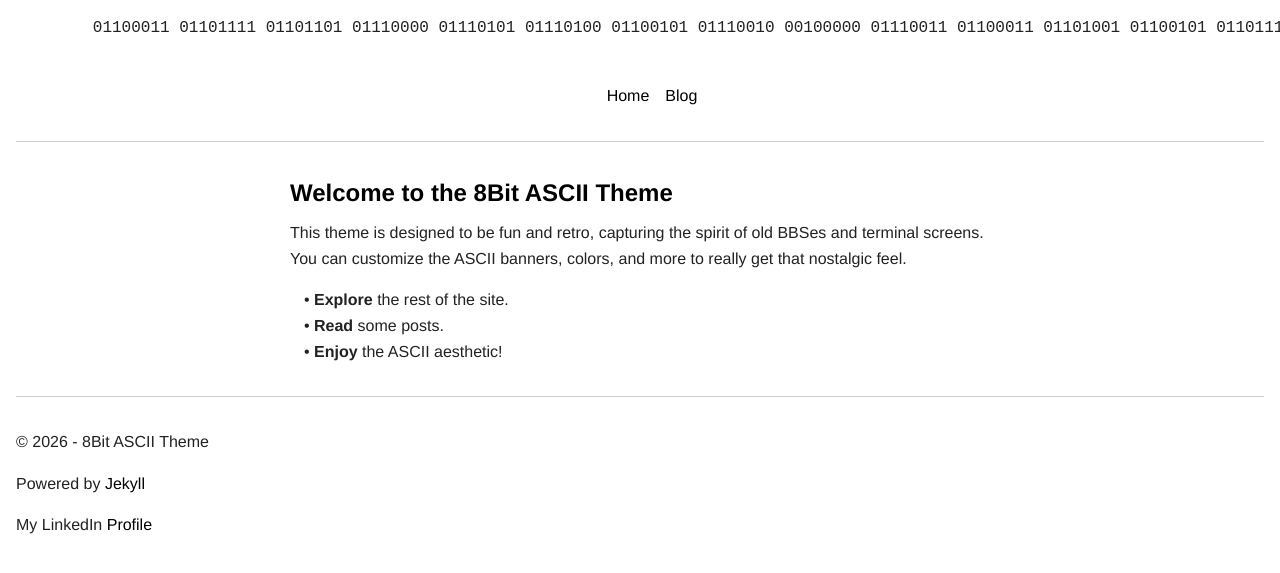
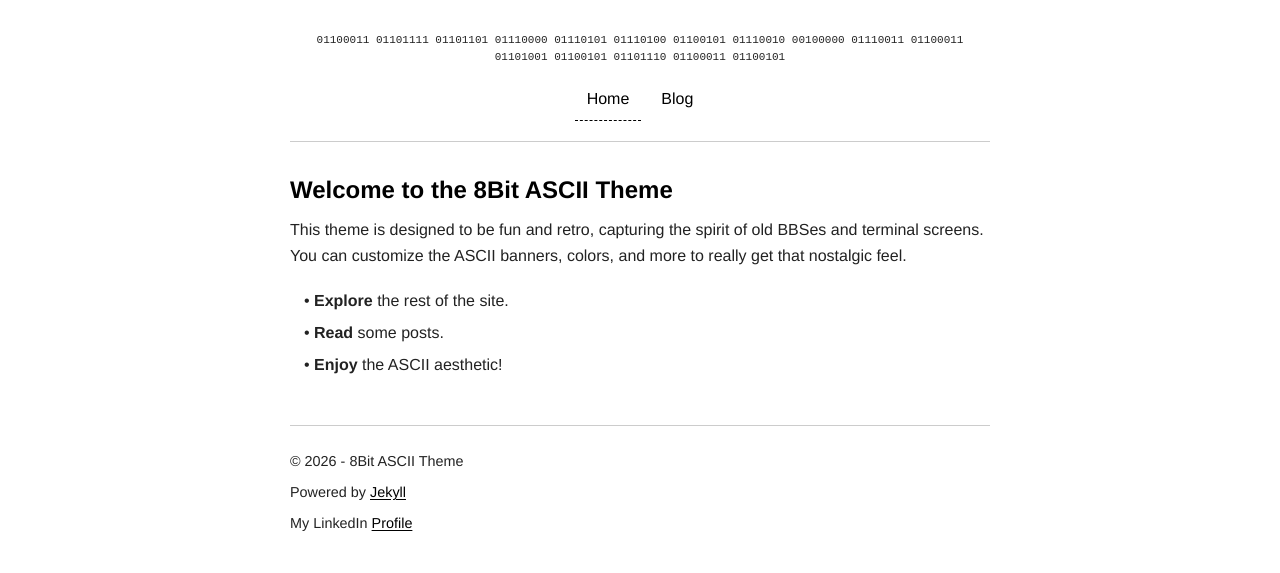
Before and after one commit to xsobrietyx/8-bit-ascii-theme, a Jekyll site: the page built from index.md, in a window 1280 px wide. Shown: the top 573 px of the page. Built offline with Jekyll 4.4.1, drawn with Linux system fonts in a browser that asks for light colours.

Commit message:
Refine responsive spacing and align blog layouts

```diff
--- a/_includes/footer.html
+++ b/_includes/footer.html
@@ -1,5 +1,5 @@
-<hr>
-<footer>
+<footer class="site-footer">
+  <hr>
   <p>© {{ site.time | date: "%Y" }} - {{ site.title }}</p>
   <p>Powered by <a href="https://jekyllrb.com/" target="_blank">Jekyll</a></p>
   <p>My LinkedIn <a href="https://www.linkedin.com/in/vadym-serdiuk-xsobrietyx/" target="_blank">Profile</a></p>
--- a/_includes/head.html
+++ b/_includes/head.html
@@ -7,6 +7,7 @@
 
 <!-- Link to the main stylesheet -->
 <link rel="stylesheet" href="{{ '/assets/css/style.css' | relative_url }}">
+<link rel="stylesheet" href="{{ '/assets/css/layout.css' | relative_url }}">
 <link rel="stylesheet" href="{{ '/assets/css/syntax.css' | relative_url }}">
 {% include analytics.html %}
 
--- a/_includes/header.html
+++ b/_includes/header.html
@@ -1,15 +1,12 @@
-<!-- Large ASCII Banner at the top of every page -->
-<div class="ascii-banner">
-    <pre>
-        01100011 01101111 01101101 01110000 01110101 01110100 01100101 01110010 00100000 01110011 01100011 01101001 01100101 01101110 01100011 01100101
-    </pre>
-    </div>
-
-    <nav class="main-nav">
-      <ul>
-        <li><a href="{{ '/' | relative_url }}">Home</a></li>
-        <li><a href="{{ '/blog' | relative_url }}">Blog</a></li>
-        <!-- Add more nav links as needed -->
-      </ul>
-    </nav>
-    <hr>
+<header class="site-header">
+  <div class="ascii-banner" aria-hidden="true">
+    <pre>01100011 01101111 01101101 01110000 01110101 01110100 01100101 01110010 00100000 01110011 01100011 01101001 01100101 01101110 01100011 01100101</pre>
+  </div>
+  <nav class="main-nav" aria-label="Primary navigation">
+    <ul>
+      <li><a href="{{ '/' | relative_url }}"{% if page.url == '/' %} aria-current="page"{% endif %}>Home</a></li>
+      <li><a href="{{ '/blog.html' | relative_url }}"{% if page.url == '/blog.html' %} aria-current="page"{% elsif page.layout == 'post' %} aria-current="location"{% endif %}>Blog</a></li>
+    </ul>
+  </nav>
+  <hr>
+</header>
--- a/_layouts/blog_toc.html
+++ b/_layouts/blog_toc.html
@@ -5,9 +5,6 @@ layout: default
 <article class="blog">
   <header>
     <h1>{{ page.title }}</h1>
-    <p class="blog-meta">
-      Published on {{ page.date | date_to_long_string }}
-    </p>
   </header>
   <section class="blog-table-of-contents">
     {{ content }}
--- a/_layouts/default.html
+++ b/_layouts/default.html
@@ -7,7 +7,7 @@
     {% include header.html %}
 
     <main>
-      {{ content }}
+      {{ content | replace: '<table', '<div class="table-scroll" role="region" aria-label="Scrollable table" tabindex="0"><table' | replace: '</table>', '</table></div>' }}
     </main>
 
     {% include footer.html %}
--- a/assets/css/analytics.css
+++ b/assets/css/analytics.css
@@ -23,6 +23,10 @@
 .analytics-consent h2 {
   margin-top: 0;
   font-size: 1.1rem;
+}
+
+.analytics-consent p {
+  margin: 0 0 0.75rem;
 }
 
 .analytics-actions {
@@ -53,5 +57,5 @@
 
 .analytics-settings {
   display: block;
-  margin: 1rem auto;
+  margin: 0.75rem 0 0;
 }
--- /dev/null
+++ b/assets/css/layout.css
@@ -0,0 +1,213 @@
+/* Shared spacing and responsive layout; colours and fonts stay in the palette. */
+body {
+  margin: 0;
+  padding: 1.5rem 1rem 2.5rem;
+}
+
+.site-header, main, .site-footer {
+  width: 100%;
+  max-width: 700px;
+  min-width: 0;
+  margin-inline: auto;
+}
+
+.ascii-banner {
+  margin: 0 0 0.75rem;
+}
+
+.ascii-banner pre {
+  margin: 0;
+  white-space: pre-wrap;
+  overflow-wrap: normal;
+  font-size: 0.6875rem;
+  line-height: 1.5;
+}
+
+.main-nav ul {
+  flex-wrap: wrap;
+  gap: 0.5rem;
+  margin: 0;
+  padding: 0;
+}
+
+.main-nav li {
+  margin: 0;
+}
+
+.main-nav a {
+  display: inline-flex;
+  align-items: center;
+  min-height: 44px;
+  padding: 0.25rem 0.75rem;
+}
+
+.main-nav a[aria-current] {
+  border-bottom-color: currentColor;
+}
+
+.site-header > hr {
+  margin: 1.25rem 0 2rem;
+}
+
+main {
+  overflow-wrap: anywhere;
+}
+
+main h1, main h2, main h3, main h4, main h5, main h6 {
+  margin-block: 2rem 0.75rem;
+  line-height: 1.3;
+  scroll-margin-top: 1.5rem;
+}
+
+main > h1:first-child, .post > header h1, .blog > header h1 {
+  margin-top: 0;
+  line-height: 1.2;
+}
+
+.post > header, .blog > header {
+  margin-bottom: 1.5rem;
+}
+
+.post > header h1 {
+  margin-bottom: 0.75rem;
+}
+
+.post-meta {
+  margin: 0;
+  line-height: 1.5;
+}
+
+.post, .blog {
+  margin-bottom: 0;
+}
+
+main p, main ul, main ol, main blockquote,
+main div.highlighter-rouge, main figure.highlight, main > pre, .post-content > pre {
+  margin-block: 0 1.25rem;
+}
+
+main ul, main ol {
+  padding-inline-start: 1.5rem;
+}
+
+main li + li {
+  margin-top: 0.375rem;
+}
+
+main li > p {
+  margin-bottom: 0.5rem;
+}
+
+main li > p:last-child {
+  margin-bottom: 0;
+}
+
+main li > ul, main li > ol {
+  margin-block: 0.5rem 0;
+}
+
+main blockquote {
+  padding-block: 0.125rem;
+  padding-inline-start: 1rem;
+}
+
+main blockquote > :last-child {
+  margin-bottom: 0;
+}
+
+main code {
+  padding: 0.1em 0.35em;
+  overflow-wrap: anywhere;
+  box-decoration-break: clone;
+  -webkit-box-decoration-break: clone;
+}
+
+main pre, main pre code {
+  max-width: 100%;
+  white-space: pre;
+  overflow-wrap: normal;
+  word-break: normal;
+}
+
+main pre code {
+  margin: 0;
+  padding: 0.75rem;
+  overflow-x: auto;
+}
+
+main div.highlighter-rouge .highlight, main .highlight pre {
+  margin: 0;
+}
+
+.post-content > :first-child {
+  margin-top: 0;
+}
+
+.post-content > :last-child,
+.blog-table-of-contents > :last-child, main > :last-child {
+  margin-bottom: 0;
+}
+
+.table-scroll {
+  max-width: 100%;
+  overflow-x: auto;
+  margin-block: 0 1.5rem;
+}
+
+.table-scroll > table {
+  width: 100%;
+  min-width: 32rem;
+  margin: 0;
+}
+
+main th, main td {
+  padding: 0.625rem 0.75rem;
+  vertical-align: top;
+}
+
+main a, .site-footer a {
+  text-decoration: underline;
+  text-underline-offset: 0.15em;
+}
+
+.main-nav a:focus-visible, .table-scroll:focus-visible {
+  outline: 2px solid currentColor;
+  outline-offset: 3px;
+}
+
+.blog-table-of-contents li + li {
+  margin-top: 0.5rem;
+}
+
+.blog-table-of-contents li > p {
+  margin: 0;
+}
+
+.blog-table-of-contents a {
+  display: block;
+  padding-block: 0.25rem;
+}
+
+.site-footer {
+  margin-top: 2.5rem;
+  font-size: 0.9rem;
+  overflow-wrap: anywhere;
+}
+
+.site-footer > hr {
+  margin: 0 0 1.5rem;
+}
+
+.site-footer p {
+  margin: 0;
+}
+
+.site-footer p + p {
+  margin-top: 0.5rem;
+}
+
+@media (min-width: 48rem) {
+  body { padding: 2rem 2rem 3rem; }
+  main pre code { padding: 1rem; }
+  .site-footer { margin-top: 3rem; }
+}
--- a/assets/js/analytics.js
+++ b/assets/js/analytics.js
@@ -173,7 +173,7 @@
   settings.textContent = 'Analytics settings';
   settings.setAttribute('aria-controls', panel.id);
   settings.setAttribute('aria-expanded', 'false');
-  document.body.appendChild(settings);
+  (document.querySelector('footer') || document.body).appendChild(settings);
 
   const setPanel = visible => {
     panel.hidden = !visible;
```
Also changed, not shown: README.md.
